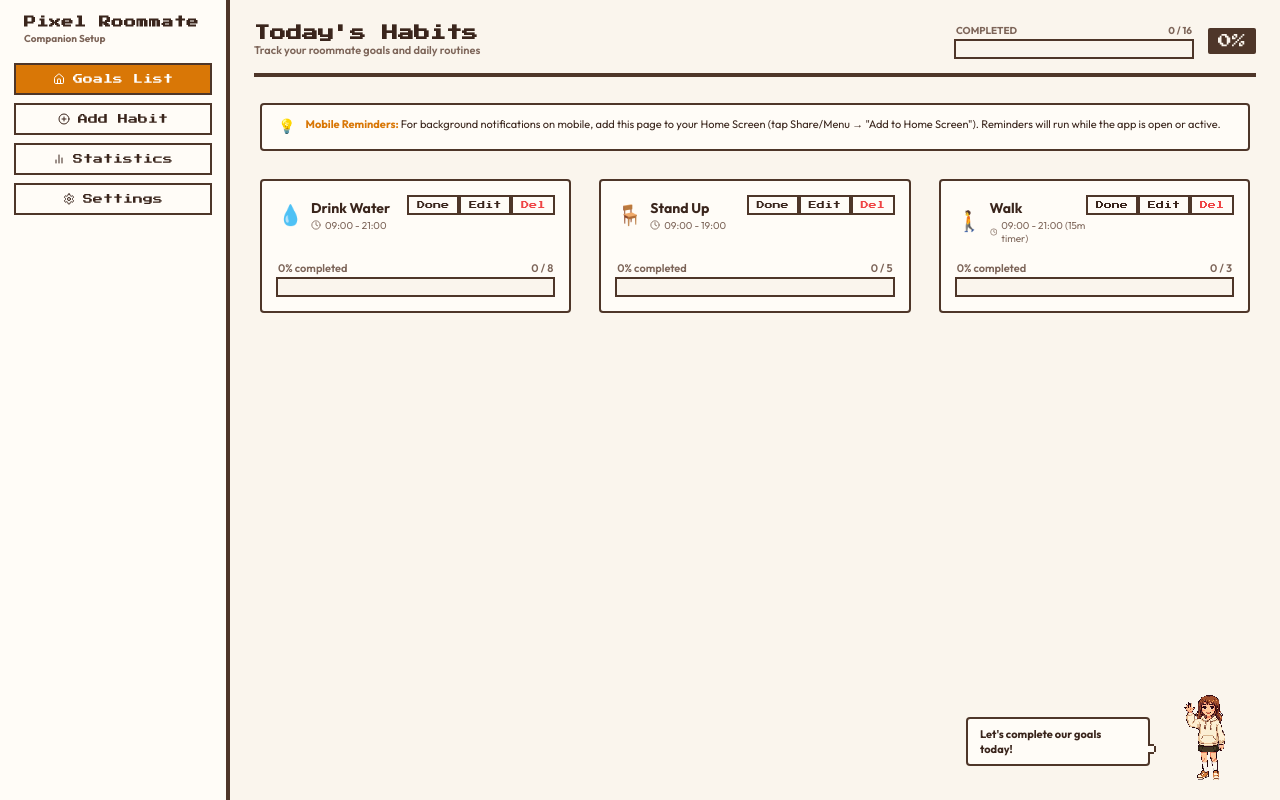
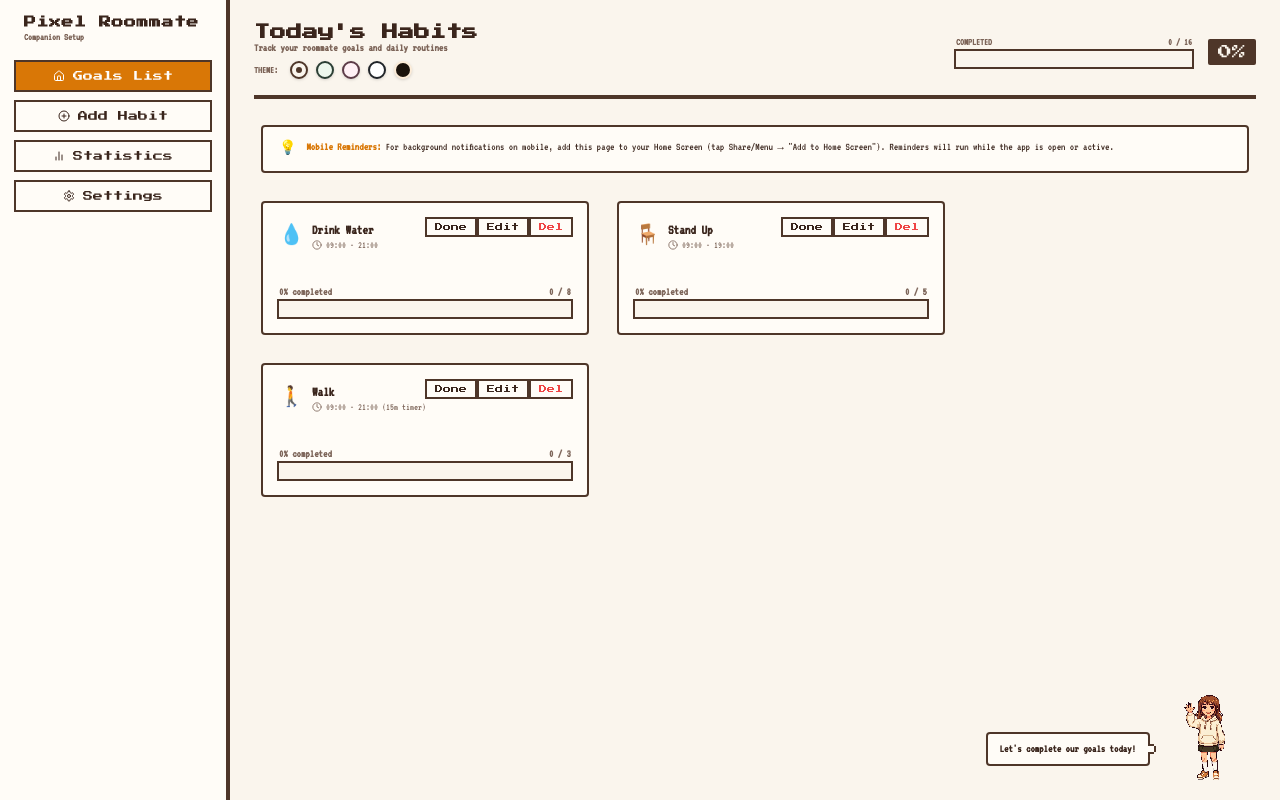
Before and after one commit to raydotsh/pixel-reminders, a React (Vite) app: page / in a window 1280 px wide. Built offline with nearby package versions, Linux system fonts and the light colour scheme.

Commit message:
feat(theme): make font consistent mono VT323, fix full screen alignment, and add global theme selector circles bar in all tabs

```diff
--- a/src/renderer/components/Dashboard.tsx
+++ b/src/renderer/components/Dashboard.tsx
@@ -199,6 +199,30 @@ export default function Dashboard() {
     loadData();
   };
 
+  const handleThemeChange = async (themeName: 'creme' | 'green' | 'pink' | 'white' | 'dark') => {
+    if (!settings) return;
+    playRetroSound('click');
+    const updatedSettings: Settings = {
+      ...settings,
+      theme: themeName
+    };
+    setSettings(updatedSettings);
+    if (settingsForm) {
+      setSettingsForm(updatedSettings);
+    }
+    await window.electronAPI.saveSettings(updatedSettings);
+
+    // Apply theme immediately on web fallback
+    const root = document.documentElement;
+    root.classList.remove('theme-creme', 'theme-green', 'theme-pink', 'theme-white', 'theme-dark', 'dark');
+    root.classList.add(`theme-${themeName}`);
+    if (themeName === 'dark') {
+      root.classList.add('dark');
+    }
+
+    loadData();
+  };
+
   const getCompletedCount = (habitId: string) => {
     return progressLogs.filter(l => l.habitId === habitId && l.status === 'completed').length;
   };
@@ -282,6 +306,33 @@ export default function Dashboard() {
                 {activeTab === 'stats' && 'Visual historical streaks and completion metrics'}
                 {activeTab === 'settings' && 'Tune visual scaling, positions, themes, and sound settings'}
               </p>
+
+              {/* Theme Circles Bar */}
+              <div className="theme-selector-bar">
+                <span style={{ fontSize: '10px', fontWeight: 'bold', color: 'var(--text-muted)', textTransform: 'uppercase', marginRight: '4px' }}>Theme:</span>
+                {[
+                  { name: 'creme', color: '#faf5ed', borderColor: '#4e3629', label: 'Creme' },
+                  { name: 'green', color: '#edf7ed', borderColor: '#2b3e34', label: 'Sage' },
+                  { name: 'pink', color: '#fff0f5', borderColor: '#5c3b47', label: 'Sakura' },
+                  { name: 'white', color: '#ffffff', borderColor: '#212529', label: 'White' },
+                  { name: 'dark', color: '#1a120b', borderColor: '#fcecd8', label: 'Dark' }
+                ].map(t => {
+                  const currentTheme = ['creme', 'green', 'pink', 'white', 'dark'].includes(settings?.theme || '') ? settings?.theme : 'creme';
+                  const isActive = currentTheme === t.name;
+                  return (
+                    <button
+                      key={t.name}
+                      onClick={() => handleThemeChange(t.name as any)}
+                      className={`theme-circle-btn ${isActive ? 'active' : ''}`}
+                      title={t.label}
+                      style={{
+                        backgroundColor: t.color,
+                        border: `2px solid ${t.borderColor}`,
+                      }}
+                    />
+                  );
+                })}
+              </div>
             </div>
           </div>
 
@@ -307,7 +358,7 @@ export default function Dashboard() {
 
         {/* TAB: GOALS */}
         {activeTab === 'goals' && (
-          <div style={{ display: 'flex', flexDirection: 'column', gap: '16px' }}>
+          <div className="content-container">
             {stats && stats.currentStreak > 0 && (
               <div style={{
                 display: 'flex',
@@ -434,7 +485,8 @@ export default function Dashboard() {
 
         {/* TAB: ADD / EDIT HABIT */}
         {activeTab === 'add' && (
-          <div className="pixel-panel form-card">
+          <div className="content-container">
+            <div className="pixel-panel form-card">
             <form onSubmit={handleHabitSubmit}>
               <div className="form-grid-2">
                 <div className="form-group">
@@ -645,11 +697,12 @@ export default function Dashboard() {
               </div>
             </form>
           </div>
+          </div>
         )}
 
         {/* TAB: STATISTICS */}
         {activeTab === 'stats' && (
-          <div style={{ display: 'flex', flexDirection: 'column', gap: '16px' }}>
+          <div className="content-container">
             {stats ? (
               <>
                 <div className="stats-cards-grid">
@@ -735,22 +788,34 @@ export default function Dashboard() {
 
         {/* TAB: SETTINGS */}
         {activeTab === 'settings' && settingsForm && (
-          <div className="pixel-panel" style={{ maxWidth: '600px' }}>
+          <div className="content-container">
+            <div className="pixel-panel" style={{ maxWidth: '600px' }}>
             <div className="settings-panel-grid">
               <div className="form-group">
                 <label>Visual Mode Theme</label>
                 <select
                   value={settingsForm.theme}
                   onChange={e => {
-                    const newS = { ...settingsForm, theme: e.target.value as any };
+                    const themeValue = e.target.value as any;
+                    const newS = { ...settingsForm, theme: themeValue };
                     setSettingsForm(newS);
                     handleSettingsSave(newS);
+
+                    // Force apply theme immediately
+                    const root = document.documentElement;
+                    root.classList.remove('theme-creme', 'theme-green', 'theme-pink', 'theme-white', 'theme-dark', 'dark');
+                    root.classList.add(`theme-${themeValue}`);
+                    if (themeValue === 'dark') {
+                      root.classList.add('dark');
+                    }
                   }}
                   className="form-select"
                 >
-                  <option value="light">Cozy Warm</option>
-                  <option value="dark">Cozy Midnight</option>
-                  <option value="auto">System Default</option>
+                  <option value="creme">Creme (Cozy Warm)</option>
+                  <option value="green">Sage (Pastel Green)</option>
+                  <option value="pink">Sakura (Pastel Pink)</option>
+                  <option value="white">White (Minimalist)</option>
+                  <option value="dark">Cozy Midnight (Dark)</option>
                 </select>
               </div>
 
@@ -857,6 +922,7 @@ export default function Dashboard() {
                 <span>Register app to boot with Windows startup</span>
               </label>
             </div>
+            </div>
           </div>
         )}
 
--- a/src/renderer/index.css
+++ b/src/renderer/index.css
@@ -17,7 +17,7 @@
   /* Fonts */
   --font-retro: 'Press Start 2P', monospace;
   --font-pixel: 'VT323', monospace;
-  --font-body: 'Outfit', sans-serif;
+  --font-body: 'VT323', monospace;
 
   /* Pixel Border */
   --pixel-border:
@@ -56,15 +56,87 @@
     0 0 0 2px var(--border-color);
 }
 
+/* Creme Theme (Default Light JRPG beige) */
+.theme-creme {
+  --bg-color: #faf5ed;
+  --panel-bg: #fffcf7;
+  --panel-bg-hover: #fcf6e8;
+  --border-color: #4e3629;
+  --text-main: #3a251c;
+  --text-muted: #7d6559;
+  --primary: #d97706;
+  --primary-hover: #b45309;
+  --accent: #ec4899;
+  --shadow-color: rgba(78, 54, 41, 0.15);
+}
+
+/* Green Theme (Pastel Sage/Mint) */
+.theme-green {
+  --bg-color: #edf7ed;
+  --panel-bg: #f5fbf5;
+  --panel-bg-hover: #e8f3e8;
+  --border-color: #2b3e34;
+  --text-main: #1c2b22;
+  --text-muted: #53695d;
+  --primary: #2e7d32;
+  --primary-hover: #1b5e20;
+  --accent: #d97706;
+  --shadow-color: rgba(43, 62, 52, 0.15);
+}
+
+/* Pink Theme (Pastel Sakura) */
+.theme-pink {
+  --bg-color: #fff0f5;
+  --panel-bg: #fffafc;
+  --panel-bg-hover: #fff3f7;
+  --border-color: #5c3b47;
+  --text-main: #3d222e;
+  --text-muted: #8c6a78;
+  --primary: #ec4899;
+  --primary-hover: #db2777;
+  --accent: #8b5cf6;
+  --shadow-color: rgba(92, 59, 71, 0.15);
+}
+
+/* White Theme (Clean minimalist) */
+.theme-white {
+  --bg-color: #ffffff;
+  --panel-bg: #f8f9fa;
+  --panel-bg-hover: #f1f3f5;
+  --border-color: #212529;
+  --text-main: #212529;
+  --text-muted: #6c757d;
+  --primary: #495057;
+  --primary-hover: #343a40;
+  --accent: #228be6;
+  --shadow-color: rgba(0, 0, 0, 0.08);
+}
+
+/* Dark Theme */
+.theme-dark {
+  --bg-color: #1a120b;
+  --panel-bg: #271a10;
+  --panel-bg-hover: #332316;
+  --border-color: #fcecd8;
+  --text-main: #fcf6ee;
+  --text-muted: #caa692;
+  --primary: #fbbf24;
+  --primary-hover: #f59e0b;
+  --accent: #f472b6;
+  --shadow-color: rgba(0, 0, 0, 0.4);
+}
+
 * {
   box-sizing: border-box;
   margin: 0;
   padding: 0;
 }
 
-input, textarea, select {
+input, textarea, select, button {
   user-select: text !important;
   -webkit-user-select: text !important;
+  font-family: var(--font-body);
+  font-size: inherit;
 }
 
 body {
@@ -74,6 +146,8 @@ body {
   overflow: hidden;
   image-rendering: pixelated;
   transition: background-color 0.3s ease, color 0.3s ease;
+  font-size: 19px;
+  font-weight: 500;
 }
 
 /* Scrollbar styling - pixel style */
@@ -333,7 +407,7 @@ body {
 /* Checklist / Cards Grid */
 .goals-grid {
   display: grid;
-  grid-template-columns: repeat(auto-fill, minmax(280px, 1fr));
+  grid-template-columns: repeat(auto-fill, minmax(280px, 340px));
   gap: 16px;
 }
 
@@ -996,3 +1070,49 @@ html.is-electron .animate-walk-calmly {
 html.is-electron .animate-walk-out {
   animation: walk-calmly-right 2.0s linear forwards !important;
 }
+
+/* Centered content wrapper for alignment */
+.content-container {
+  max-width: 1000px;
+  width: 100%;
+  margin: 0 auto;
+  display: flex;
+  flex-direction: column;
+  gap: 16px;
+}
+
+/* Theme selector bar and buttons styling */
+.theme-selector-bar {
+  display: flex;
+  align-items: center;
+  gap: 8px;
+  margin-top: 8px;
+  width: fit-content;
+}
+
+.theme-circle-btn {
+  width: 18px;
+  height: 18px;
+  border-radius: 50%;
+  cursor: pointer;
+  position: relative;
+  transition: transform 0.1s ease;
+  padding: 0;
+  box-shadow: 0 1px 3px rgba(0,0,0,0.15);
+}
+
+.theme-circle-btn:hover {
+  transform: scale(1.2);
+}
+
+.theme-circle-btn.active::after {
+  content: '';
+  position: absolute;
+  top: 50%;
+  left: 50%;
+  transform: translate(-50%, -50%);
+  width: 6px;
+  height: 6px;
+  border-radius: 50%;
+  background-color: var(--border-color);
+}
--- a/src/types.ts
+++ b/src/types.ts
@@ -28,7 +28,7 @@ export interface Settings {
   scale: 'small' | 'medium' | 'large';
   speed: number; // animation speed multiplier
   sounds: boolean;
-  theme: 'light' | 'dark' | 'auto';
+  theme: 'creme' | 'green' | 'pink' | 'white' | 'dark' | 'light' | 'auto';
   snoozeDefaults: number[]; // defaults like [5, 10, 15, 30]
   character: 'girl' | 'boy' | 'cat';
 }
```
Also changed, not shown: src/renderer/App.tsx (+42 -36 lines).
